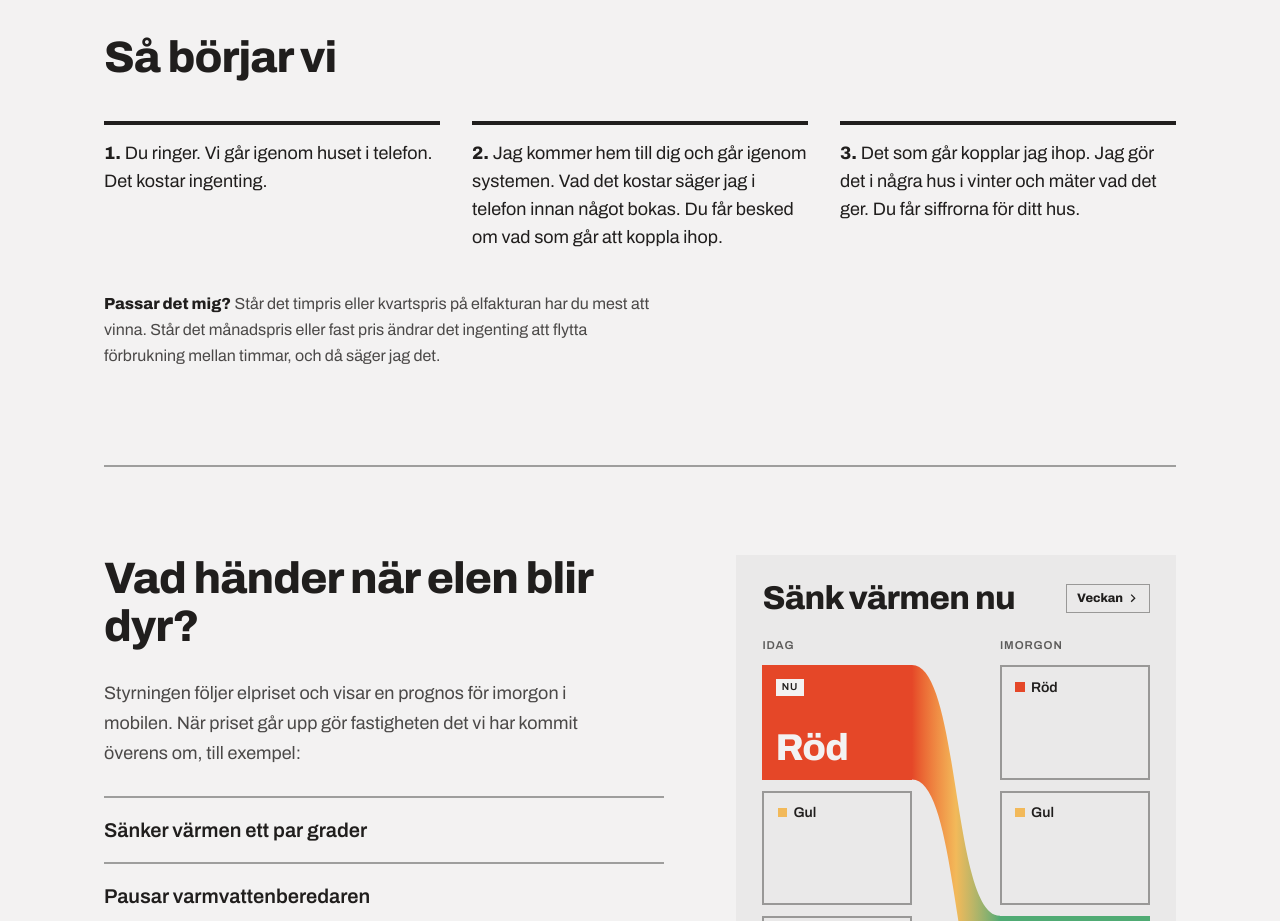
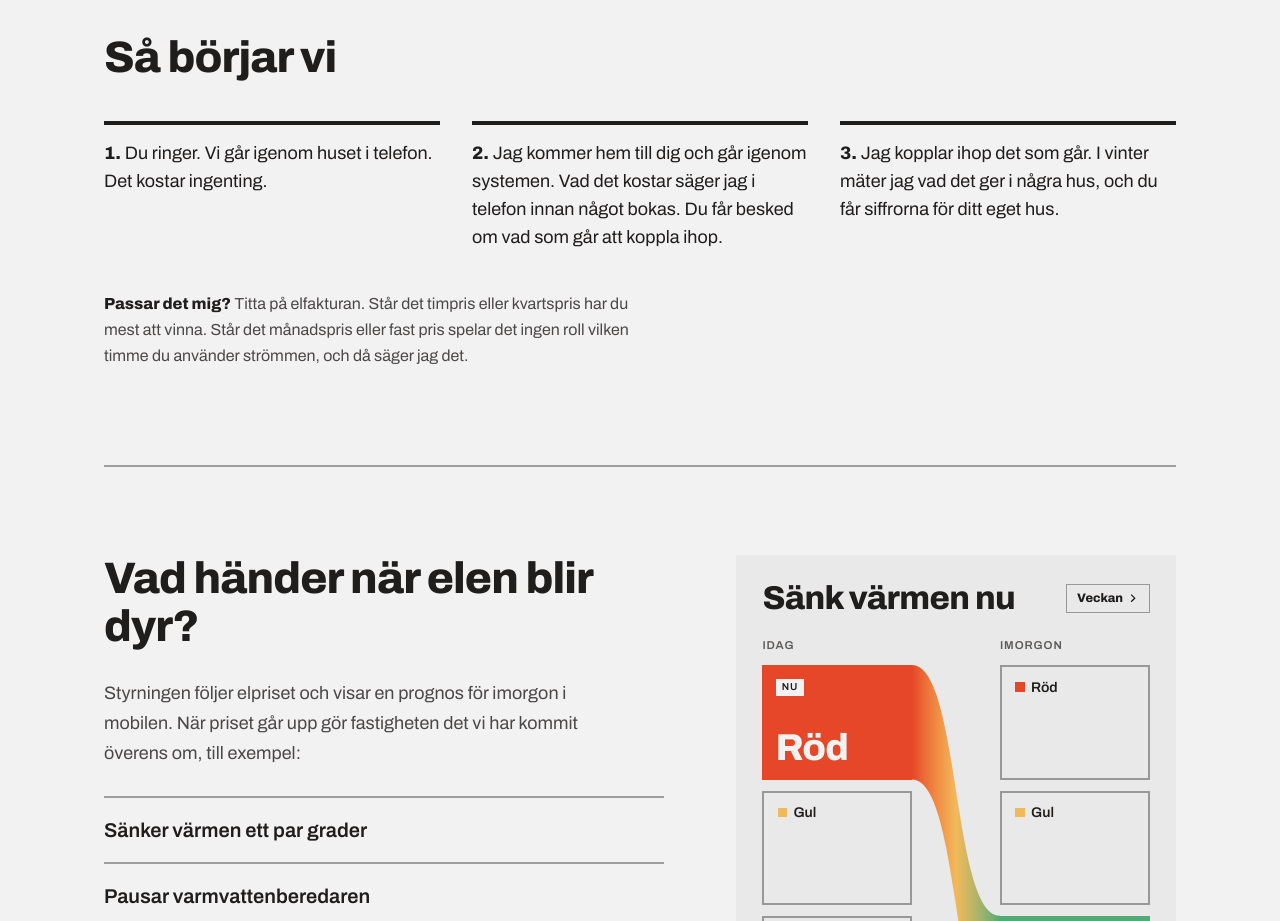
Before and after one commit to fredrikArvidsson75/sbkb-website, a plain HTML site: page energistyrning/index.html in a window 1280 px wide. Shown: the part 1780-2701 px from the top of the page. Drawn offline with Linux system fonts and the light colour scheme.

Commit message:
Energistyrning: steg 3 och Passar det mig? omskrivna till bättre svenska
Co-Authored-By: Claude Sonnet 5.5 <noreply@anthropic.com>

```diff
--- a/energistyrning/index.html
+++ b/energistyrning/index.html
@@ -463,9 +463,9 @@ textarea.input { min-height: 90px; resize: vertical; }
       <ol style="list-style:none; margin:0; padding:0; display:grid; grid-template-columns:repeat(auto-fit, minmax(240px, 1fr)); gap:28px 32px;">
         <li style="border-top:4px solid var(--color-text); padding-top:14px; font-size:18px; line-height:28px;"><strong>1.</strong> Du ringer. Vi går igenom huset i telefon. Det kostar ingenting.</li>
         <li style="border-top:4px solid var(--color-text); padding-top:14px; font-size:18px; line-height:28px;"><strong>2.</strong> Jag kommer hem till dig och går igenom systemen. Vad det kostar säger jag i telefon innan något bokas. Du får besked om vad som går att koppla ihop.</li>
-        <li style="border-top:4px solid var(--color-text); padding-top:14px; font-size:18px; line-height:28px;"><strong>3.</strong> Det som går kopplar jag ihop. Jag gör det i några hus i vinter och mäter vad det ger. Du får siffrorna för ditt hus.</li>
+        <li style="border-top:4px solid var(--color-text); padding-top:14px; font-size:18px; line-height:28px;"><strong>3.</strong> Jag kopplar ihop det som går. I vinter mäter jag vad det ger i några hus, och du får siffrorna för ditt eget hus.</li>
       </ol>
-      <p style="font-size:16px; line-height:26px; margin:0; max-width:60ch; color:color-mix(in srgb, var(--color-text) 80%, transparent);"><strong style="color:var(--color-text);">Passar det mig?</strong> Står det timpris eller kvartspris på elfakturan har du mest att vinna. Står det månadspris eller fast pris ändrar det ingenting att flytta förbrukning mellan timmar, och då säger jag det.</p>
+      <p style="font-size:16px; line-height:26px; margin:0; max-width:60ch; color:color-mix(in srgb, var(--color-text) 80%, transparent);"><strong style="color:var(--color-text);">Passar det mig?</strong> Titta på elfakturan. Står det timpris eller kvartspris har du mest att vinna. Står det månadspris eller fast pris spelar det ingen roll vilken timme du använder strömmen, och då säger jag det.</p>
     </section>
     <section style="border-top:2px solid var(--color-divider); padding:clamp(56px, 8vw, 88px) 0 clamp(64px, 8vw, 96px); display:flex; flex-wrap:wrap; gap:56px 72px; align-items:flex-start;">
       <div style="flex:1 1 400px; display:flex; flex-direction:column; gap:28px;">
```
